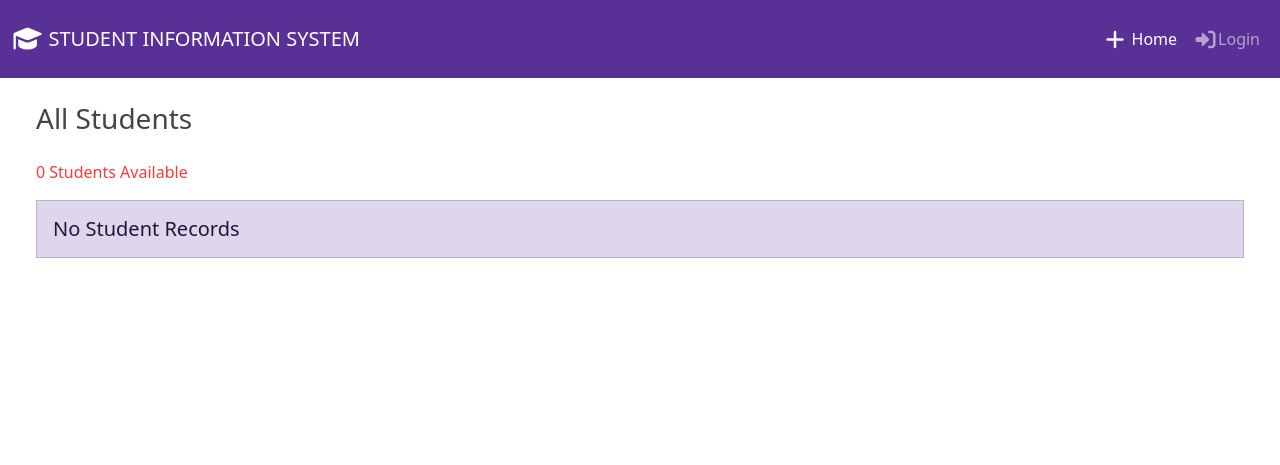
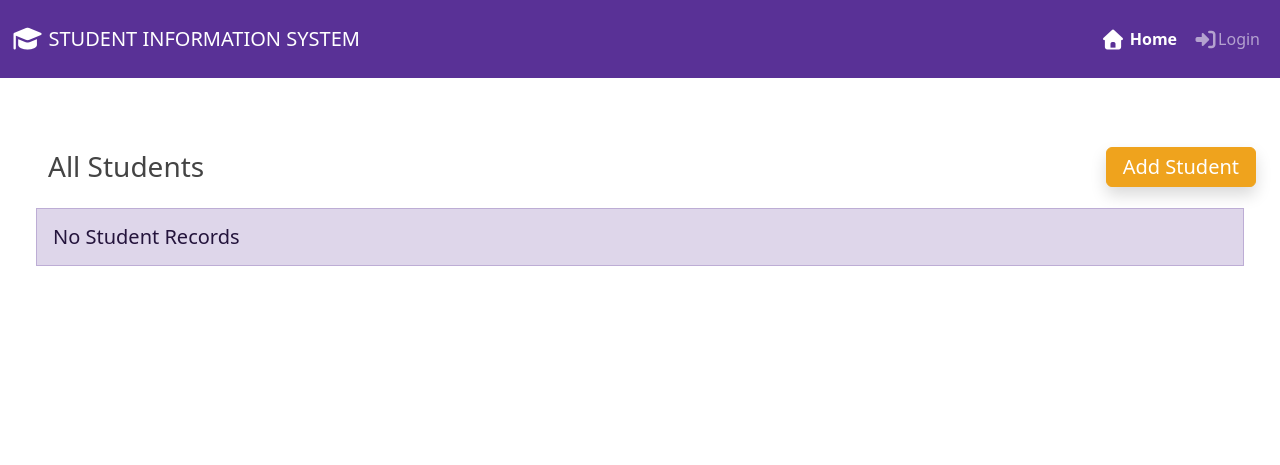
Before and after one commit to 1blakBoi/student_info_system, a Django app: page /all-student/ in a window 1280 px wide. Shown: the top 465 px of the page. Run offline with Django 5.2, Linux system fonts and the light colour scheme; data that the repository does not hold is empty; some libraries are stand-ins or nearby versions.

Commit message:
feat(dashboard): add simple student dashboard to the application

```diff
--- a/students/models.py
+++ b/students/models.py
@@ -10,10 +10,7 @@ class Student(models.Model):
     email = models.EmailField(max_length=100, unique=True)
     department = models.CharField(max_length=50)
     gpa = models.FloatField()
-    image = models.ImageField(upload_to='uploads/',
-                              null=True,
-                              blank=True,
-                              default='default_profile.png',)
+    image = models.ImageField(upload_to='uploads')
     #uploaded_at = models.DateTimeField(default=timezone.now)
 
 
--- a/students/templates/students/add_student_form.html
+++ b/students/templates/students/add_student_form.html
@@ -4,7 +4,7 @@
 {% if success %}
 <div class="alert alert-success" role="alert">
     The new Student was added successfully!
-    <a href="{% url 'homepage'%}" class="alert-link">Go to Home Page</a>
+    <a href="{% url 'all-students'%}" class="alert-link">View Students</a>
 </div>
 
 {% else %}
@@ -31,7 +31,7 @@
 <div class="container d-flex align-items-center justify-content-center">
     <div class="card shadow p-4 mt-5" style="width: 550px;">
         <h4 class="text-center mb-4">Add Student</h4>
-        <form action="" method="POST">
+        <form action="" method="POST" enctype="multipart/form-data">
             {%csrf_token%}
             {{ form|crispy }}
              <button type="submit" class="btn btn-primary rounded w-100">Add</button>
--- a/students/templates/students/all_student.html
+++ b/students/templates/students/all_student.html
@@ -1,14 +1,25 @@
 
 {% extends 'students/base.html' %}
 {% block content %}
-<div class="container-fluid">
-  <h3 class="m-4">All Students</h3>
-  <p class="text-danger ms-4 mt-0">{{student_count}} Students Available</p>
+<div class="container-fluid mt-4">
+  <div class="container-fluid mt-4 d-flex justify-content-between align-items-center">
+    <div>
+      <h3 class="m-4">All Students</h3>
+    {% comment %}<p class="text-danger ms-4">{{student_count}} Students Available</p>{% endcomment %}
+    </div>
+    <div>
+       <a href="{% url 'add_student' %}" target="_blank" class="btn sm fs-5 btn-warning rounded shadow py-1 px-3">Add Student</a>
+    </div>
+
+  </div>
+
+
+
   <div class="row">
       <div class="col-12">
         {% if students %}
             <div class="card bg-light mb-4 ms-4 me-4 " >
-              <div class="card-header"><i class="fa-solid fa-list fa-lg"></i> Student Record</div>
+              <div class="card-header"><i class="fa-solid fa-list fa-lg"></i> Student Record </div>
               <div class="card-body">
               <p class="card-text">
               <div class="table-responsive">
--- a/students/templates/students/index.html
+++ b/students/templates/students/index.html
@@ -20,10 +20,12 @@
               <div class="carousel-item active">
                 <img src="{% static 'images/library.jpg' %}" class="d-block w-100" alt="...">
                 <div class="carousel-caption top-0">
-                  <h1 class="display-4 pt-5 fw-bold text-warning">Department of Software Engineering</h1>
-                  <a href="{% url 'user-registration' %}" target="_blank" class="btn  fs-3 mt-5 btn-warning rounded shadow py-2 px-5">Sigup</a>
+                  <h1 class="display-5 pt-5 fw-bold text-warning">DEPARTMENT OF SOFTWARE ENGINEERING</h1>
+                  <a href="{% url 'user-registration' %}" target="_blank" class="btn  fs-3 mt-5 btn-warning rounded shadow py-2 px-5">Signup</a>
                 </div>
               </div>
             </div>
    </div>
+
+   <a href="{% url 'dashboard' %}">Dashboard</a>
 {% endblock %}
--- a/students/templates/students/nav_bar.html
+++ b/students/templates/students/nav_bar.html
@@ -8,18 +8,12 @@
             <ul class="navbar-nav ms-auto">
                 <li class="nav-item">
                 <a class="nav-link active" href="{% url 'homepage' %}">
-                    <i class="fa-solid fa-plus fa-lg"></i> Home</a>
+                    <i class="fa-solid fa-house fa-lg"></i> <strong>Home</strong></a>
                 </li>
                 {% if user.is_staff %}
                 <li class="nav-item">
                 <a class="nav-link" href="{% url 'all-students' %}">
                     <i class="fa-solid fa-list fa-lg"></i> All Students</a>
-                </li>
-                {% endif %}
-                {% if user.is_staff %}
-                <li class="nav-item">
-                <a class="nav-link" href="{% url 'add_student' %}">
-                    <i class="fa-solid fa-plus fa-lg"></i> Add Student</a>
                 </li>
                 {% endif %}
                 {% if user.is_authenticated %}
--- a/students/urls.py
+++ b/students/urls.py
@@ -9,12 +9,13 @@ urlpatterns = [
     path('', views.homepage, name='homepage'),
     path('all-student/', views.all_students, name='all-students'),
     path('<int:id>', views.view_student, name='student'),
-    path('add/', views.add_student, name='add_student'),
+    path('add-student-info/', views.add_student_info, name='add_student'),
     path('edit/<int:id>/', views.edit_student_info, name='edit-student'),
     path('delete/<int:id>/', views.delete_student_info, name='delete-student'),
     path('registration/', views.user_registration, name='user-registration'),
     path('login/', views.login_view, name='login'),
     path('logout/', views.logout_view, name='logout'),
+    path('students-dashboard/', views.student_dashboard, name='dashboard'),
 
 
 ] + static(settings.MEDIA_URL, document_root=settings.MEDIA_ROOT)
--- a/students/views.py
+++ b/students/views.py
@@ -7,6 +7,7 @@ from .forms import StudentForm, RegistrationForm
 #from django.contrib.auth.forms import UserCreationForm
 from django.contrib.auth.models import User
 from django.contrib.auth import logout, authenticate, login
+from django.contrib.auth.decorators import login_required
 
 
 def homepage(request):
@@ -26,7 +27,7 @@ def user_registration(request):
         form = RegistrationForm(request.POST)
         if form.is_valid():
             form.save()
-            return redirect('homepage')
+            return redirect('login')
     context = {'form': form}
     return render(request, 'registration/user_reg.html', context)
 
@@ -34,9 +35,7 @@ def view_student(request, id):
     student = Student.objects.get(pk=id)
     return HttpResponseRedirect(reverse('homepage'))
 
-
-
-def add_student(request):
+def add_student_info(request):
     form = StudentForm()
     if request.method == 'POST':
         form = StudentForm(request.POST, request.FILES)
@@ -60,11 +59,13 @@ def add_student(request):
                 )
 
             new_student.save()
-            return render(request, 'students/add_student_form.html', {'form': StudentForm(), 'success': True})
-    else:
-        form = StudentForm()
+            if request.user.is_staff:
+                return redirect('all-students')
+            else:
+                return redirect('dashboard')
+        return render(request, 'students/add_student_form.html', {'form': StudentForm(), 'success': True})
+
     return render(request, 'students/add_student_form.html', {'form': form})
-
 
 def edit_student_info(request, id):
     students = Student.objects.get(pk=id)
@@ -81,14 +82,11 @@ def edit_student_info(request, id):
         context = {'form': form}
     return render(request, 'students/edit_form.html', context)
 
-
 def delete_student_info(request, id):
     if request.method == 'POST':
         students = Student.objects.get(pk=id)
         students.delete()
-        return HttpResponseRedirect(reverse('homepage'))
-
-
+        return HttpResponseRedirect(reverse('all-students'))
 
 def login_view(request):
     if request.method == 'POST':
@@ -96,12 +94,16 @@ def login_view(request):
         if user is not None:
             login(request, user)
             if user.is_superuser:
-                return redirect('homepage')
+                return redirect('all-students')
             else:
-                return redirect('student_dashboard')
+                return redirect('dashboard')
     return render(request, 'registration/login.html')
-
 
 def logout_view(request):
     logout(request)
     return redirect('homepage')
+
+@login_required
+def student_dashboard(request):
+    student = Student.objects.get(user=request.user)
+    return render(request, 'students/students_dashboard.html', {'student': student})
```
Also changed, not shown: students/templates/students/students_dashboard.html (added, +27 -0 lines), students/migrations/0006_alter_student_image.py (added), students/migrations/0007_alter_student_image.py (added), students/migrations/0008_alter_student_image.py (added).
